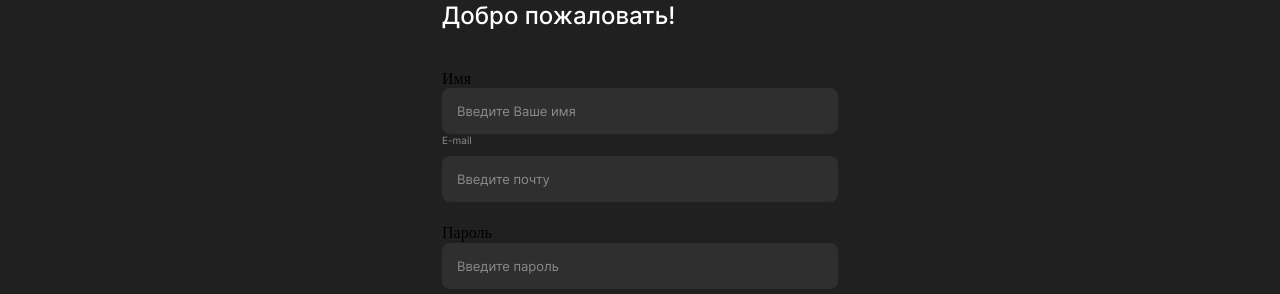
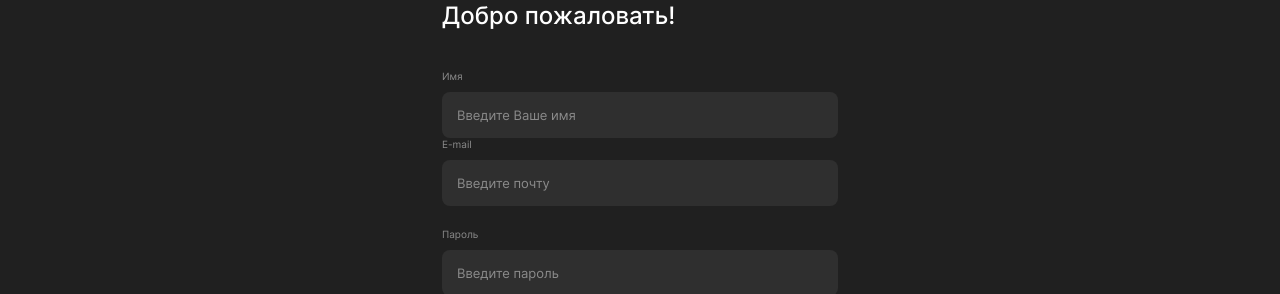
Before and after one commit to Eshenok/movies-explorer-frontend, a React (Create React App) app: page /signup in a window 1280 px wide. Shown: the part 194-488 px from the top of the page. Built offline with nearby package versions, Linux system fonts and the light colour scheme.

Commit message:
refactor 2.4

```diff
--- a/src/components/Sign/Sign.js
+++ b/src/components/Sign/Sign.js
@@ -19,7 +19,7 @@ export default function Sign({ onSubmit }) {
       <form className="sign__form" noValidate onSubmit={onSubmit}>
         <div className="sign__container">
           <Route path="/signup">
-            <label htmlFor="input_type_userName" className="input__label">Имя</label>
+            <label htmlFor="input_type_userName" className="sign__label">Имя</label>
             <Input type="text"
                    id="input_type_userName"
                    className="input input_place_sign input_type_userName"
@@ -44,7 +44,7 @@ export default function Sign({ onSubmit }) {
             isSpan={true}
           />
 
-          <label htmlFor="input_type_userPass" className="input__label">Пароль</label>
+          <label htmlFor="input_type_userPass" className="sign__label">Пароль</label>
           <Input type="password"
                  id="input_type_userPass"
                  className="input input_place_sign input_type_userPass"
```
